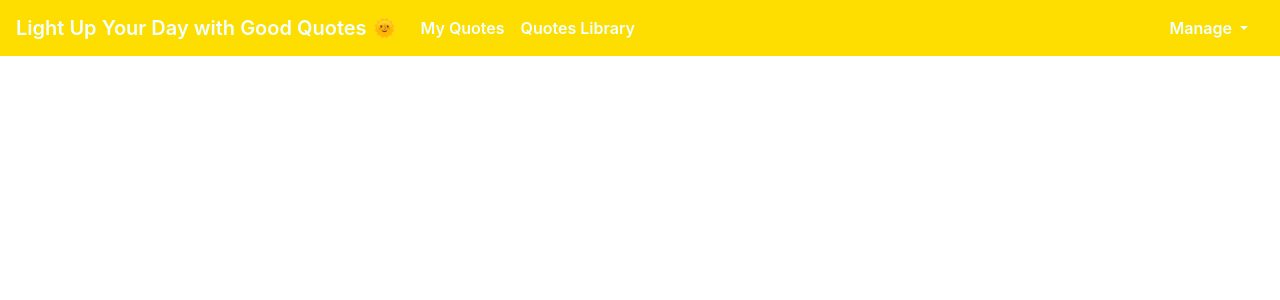
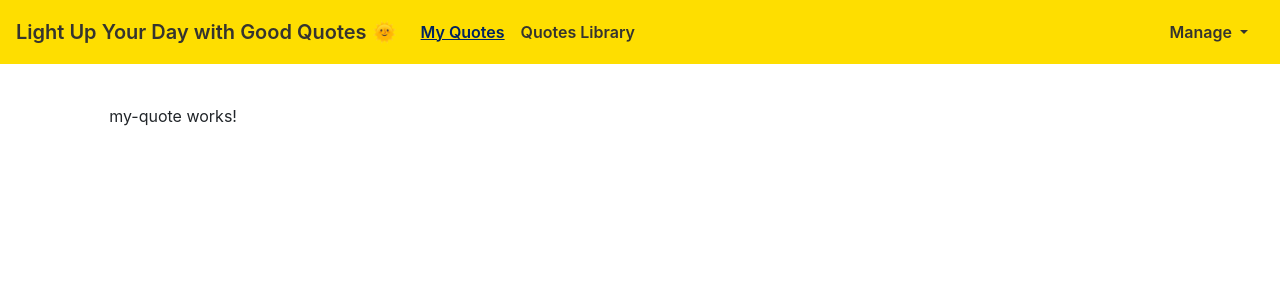
Before and after one commit to tnguyen7s/tuwijo_quote_app, an Angular app: page /my-quote in a window 1280 px wide. Shown: the top 300 px of the page. Built offline with nearby package versions, Linux system fonts and the light colour scheme.

Commit message:
add basic routing and add formating for the navbar link

```diff
--- a/src/app/app.component.css
+++ b/src/app/app.component.css
@@ -0,0 +1,4 @@
+main{
+  margin-top: 5vh;
+  margin-bottom: 20vh;
+}
--- a/src/app/app.component.html
+++ b/src/app/app.component.html
@@ -7,4 +7,9 @@
 
 <!--MAIN-->
 <div class="row">
+  <div class="col-md-10 mx-auto">
+    <main>
+      <router-outlet></router-outlet>
+    </main>
+  </div>
 </div>
--- a/src/app/navbar/navbar.component.css
+++ b/src/app/navbar/navbar.component.css
@@ -0,0 +1,8 @@
+.active{
+  color: #002361 !important;
+  text-decoration: underline 1px solid;
+}
+
+nav{
+  height: 8vh;
+}
--- a/src/app/navbar/navbar.component.html
+++ b/src/app/navbar/navbar.component.html
@@ -1,20 +1,20 @@
-<nav class="navbar navbar-expand-lg navbar-light" style="background-color: #FEDE00;">
-  <a class="navbar-brand" style="color:azure; font-weight: 600; cursor: pointer;">Light Up Your Day with Good Quotes 🌞</a>
+<nav class="navbar navbar-expand-lg navbar-dark" style="background-color: #FEDE00;">
+  <a class="navbar-brand" style="color:#35342F; font-weight: 600; cursor: pointer;">Light Up Your Day with Good Quotes 🌞</a>
   <button class="navbar-toggler" type="button" data-toggle="collapse" data-target="#navbarTogglerDemo02" aria-controls="navbarTogglerDemo02" aria-expanded="false" aria-label="Toggle navigation">
     <span class="navbar-toggler-icon"></span>
   </button>
 
   <div class="collapse navbar-collapse" id="navbarTogglerDemo02">
     <ul class="navbar-nav mr-auto mt-2 mt-lg-0">
-      <li class="nav-item active">
-        <a class="nav-link" style="color: azure; font-weight: 600; cursor: pointer;">My Quotes <span class="sr-only">(current)</span></a>
+      <li class="nav-item">
+        <a class="nav-link" style="color: #35342F; font-weight: 600; cursor: pointer;" routerLink="/my-quote" routerLinkActive="active">My Quotes <span class="sr-only">(current)</span></a>
       </li>
       <li class="nav-item">
-        <a class="nav-link" style="color: azure; font-weight: 600; cursor: pointer;">Quotes Library</a>
+        <a class="nav-link" style="color: #35342F; font-weight: 600; cursor: pointer;" routerLink="/quote-library" routerLinkActive="active">Quotes Library</a>
       </li>
     </ul>
 
-      <a class="nav-link dropdown-toggle" style="color: azure; font-weight: 600; cursor: pointer;" id="navbarDropdownMenuLink" data-toggle="dropdown" aria-haspopup="true" aria-expanded="false">
+      <a class="nav-link dropdown-toggle" style="color: #35342F; font-weight: 600; cursor: pointer;" id="navbarDropdownMenuLink" data-toggle="dropdown" aria-haspopup="true" aria-expanded="false">
         Manage
       </a>
       <div class="dropdown-menu" aria-labelledby="navbarDropdownMenuLink">
```
Also changed, not shown: src/app/app-routing.module.ts (added, +18 -0 lines), src/app/app.module.ts (+5 -2 lines).
